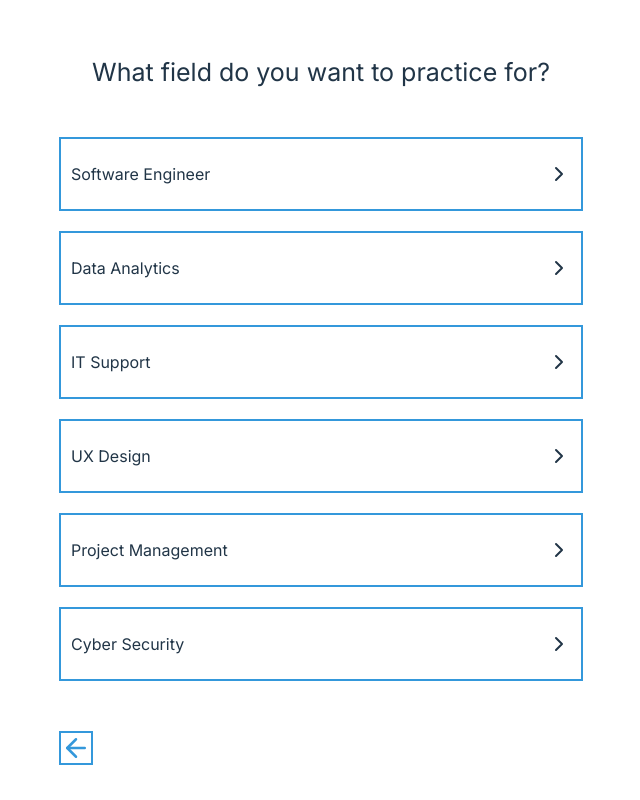
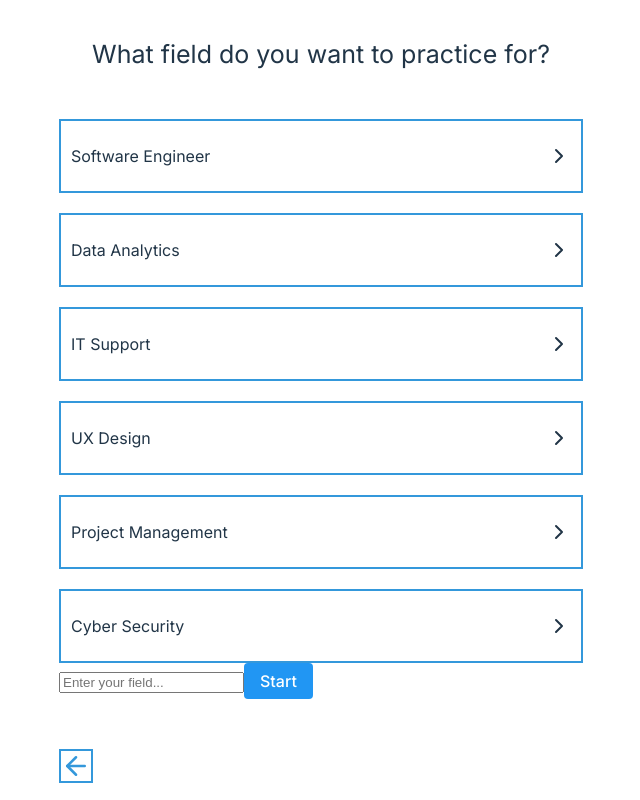
Before and after one commit to Hussein-Abdallah0/CareerForgeAI, a React (Vite) app in the folder frontend/: page /interview/start in a window 1280 px wide. Shown: the whole page, without its empty margins (319-959 px from the left). Built offline with nearby package versions, Linux system fonts and the light colour scheme.

Commit message:
Add a custom job field in job title page

```diff
--- a/frontend/src/pages/Interview/JobTitle/index.jsx
+++ b/frontend/src/pages/Interview/JobTitle/index.jsx
@@ -3,9 +3,12 @@ import "./styles.css";
 import { ArrowLeft, ChevronRight } from "lucide-react";
 import { useNavigate } from "react-router-dom";
 import axiosBaseUrl from "../../../utils/axios";
+import { useState } from "react";
 
 const JobTitle = () => {
   const navigate = useNavigate();
+  const [customJob, setCustomJob] = useState("");
+
   const jobs = [
     "Software Engineer",
     "Data Analytics",
@@ -56,6 +59,12 @@ const JobTitle = () => {
     }
   };
 
+  const handleCustomSubmit = () => {
+    if (customJob.trim() !== "") {
+      handleJobClick(customJob.trim());
+    }
+  };
+
   return (
     <div>
       <p className="job-title">What field do you want to practice for?</p>
@@ -69,6 +78,17 @@ const JobTitle = () => {
           );
         })}
       </div>
+
+      <div className="custom-job-input">
+        <input
+          type="text"
+          placeholder="Enter your field..."
+          value={customJob}
+          onChange={(e) => setCustomJob(e.target.value)}
+        />
+        <button onClick={handleCustomSubmit}>Start</button>
+      </div>
+
       <a href="/interview">
         <ArrowLeft className="arrow" />
       </a>
```
